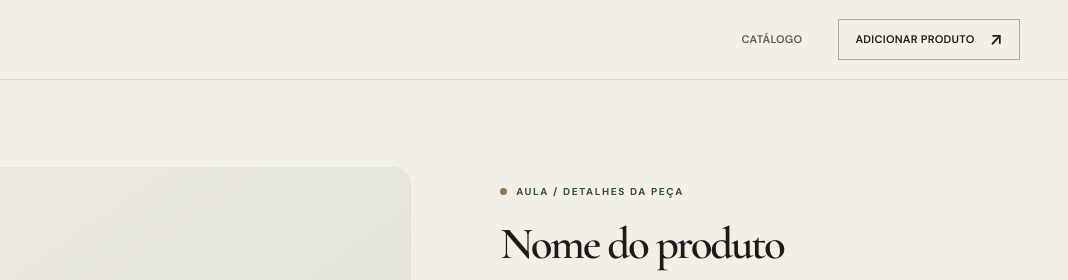
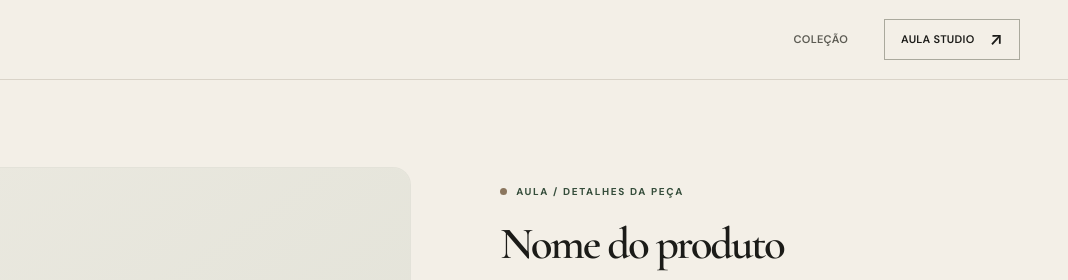
Before and after one commit to Andre54567/Aula, a plain HTML site: page produto.html in a window 1280 px wide. Shown: the top 280 px of the page, 212-1280 px from the left. Drawn offline with nearby package versions, Linux system fonts and the light colour scheme.

Commit message:
Align product detail header with editorial brand

```diff
--- a/produto.html
+++ b/produto.html
@@ -3,9 +3,9 @@
 <head>
     <meta charset="UTF-8">
     <meta name="viewport" content="width=device-width, initial-scale=1">
-    <meta name="theme-color" content="#f7f6f1">
-    <meta name="description" content="Conheça os detalhes das peças da Aula.">
-    <title>Produto | Aula</title>
+    <meta name="theme-color" content="#f3efe7">
+    <meta name="description" content="Descubra a história, os detalhes e como comprar esta peça da Aula.">
+    <title>Peça em destaque | Aula</title>
     <link rel="stylesheet" href="style.css">
     <link rel="stylesheet" href="produto.css">
     <script src="produto.js" defer></script>
@@ -20,8 +20,8 @@
                 <span class="brand-name">aula<span class="brand-period">.</span></span>
             </a>
             <nav class="main-nav" aria-label="Navegação principal">
-                <a href="index.html#catalogo">Catálogo</a>
-                <a class="nav-cta" href="index.html#adicionar">Adicionar produto <span aria-hidden="true">↗</span></a>
+                <a href="index.html#catalogo">Coleção</a>
+                <a class="nav-cta" href="index.html#adicionar">Aula Studio <span aria-hidden="true">↗</span></a>
             </nav>
         </div>
     </header>
```
